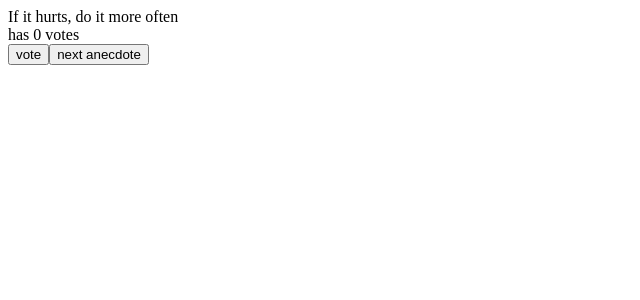
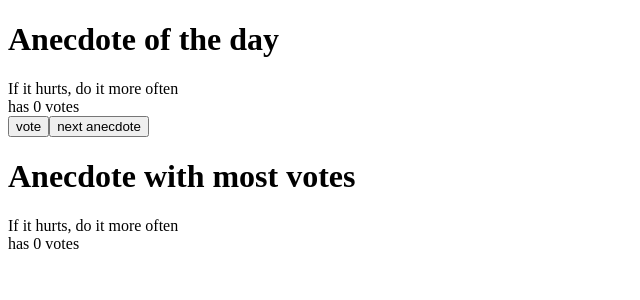
Before and after one commit to jackhcarney/fullstackopen, a React (Create React App) app in the folder part1/: page / in a window 1280 px wide. Shown: the top 300 px of the page, without its empty margins (0-640 px from the left). Built offline with nearby package versions, Linux system fonts and the light colour scheme.

Commit message:
1.14: anecdotes step3

```diff
--- a/part1/src/App.js
+++ b/part1/src/App.js
@@ -5,6 +5,10 @@ function getRandomInt(min, max) {
   max = Math.floor(max);
   return Math.floor(Math.random() * (max - min) + min); //The maximum is exclusive and the minimum is inclusive
 }
+
+const Display = ({text}) => (
+  <h1>{text}</h1>
+)
 
 const Button = (props) => (
 <button onClick={props.handleClick}>{props.text}</button>
@@ -34,6 +38,9 @@ const App = () => {
   const [selected, setSelected] = useState(0)
   const [points, setPoints] = useState(Array(anecdotes.length).fill(0))
   console.log("points", points)
+  const maxVote = Math.max(...points)
+  const maxVoteIndex = points.indexOf(maxVote)
+
 
   const handleAnecdoteClick = () => {
     console.log("next anecdote button has been clicked.")
@@ -49,9 +56,13 @@ const App = () => {
 
   return (
     <div>
+      <Display text="Anecdote of the day" />
       <Anecdote anecdotes={anecdotes} selected={selected} />
       <Vote points={points[selected]}/>
       <Button handleClick={handleVoteClick} text='vote' /><Button handleClick={handleAnecdoteClick} text='next anecdote' />
+      <Display text="Anecdote with most votes" />
+      <Anecdote anecdotes={anecdotes} selected={maxVoteIndex} />
+      <Vote points={points[maxVoteIndex]} />
     </div>
   )
 }
```
